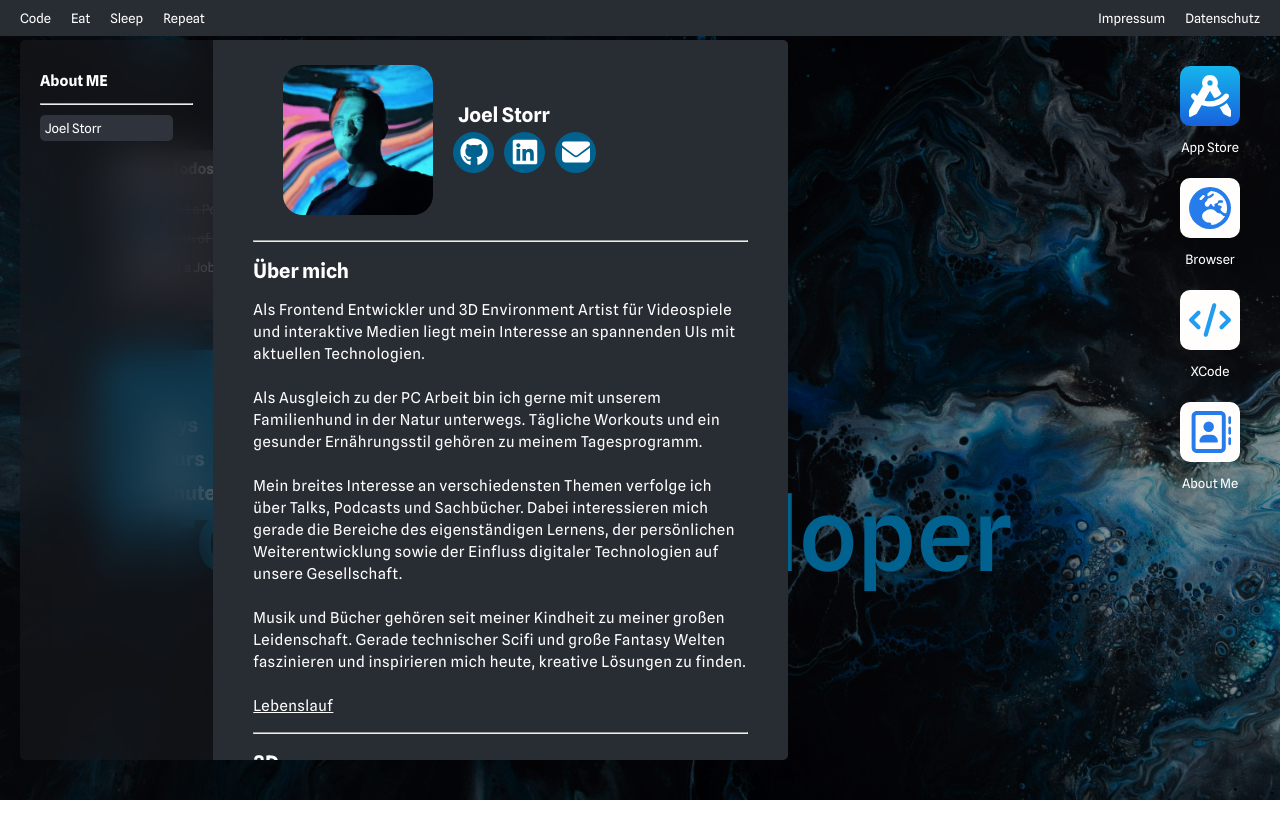
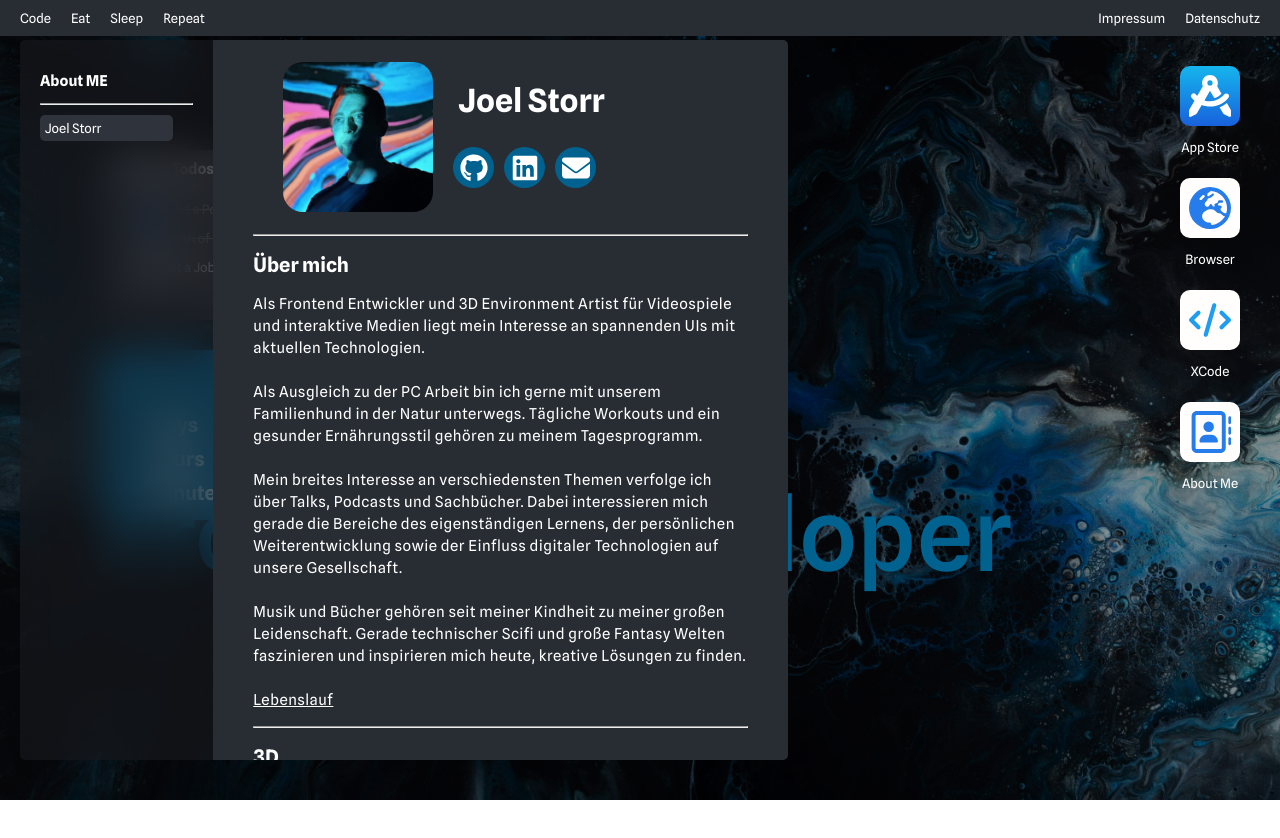
Before and after one commit to JoelStorr/portfolioWebsiteReact, a React (Vite) app: page /about in a window 1280 px wide. Shown: the top 838 px of the page. Built offline with nearby package versions, Linux system fonts and the light colour scheme.

Commit message:
Reworked Contact Spacing

```diff
--- a/src/Pages/Desktop/KontaktApp/Kontakt.css
+++ b/src/Pages/Desktop/KontaktApp/Kontakt.css
@@ -45,6 +45,7 @@
 
 
 .kontaktAppHader {
+    height: 20%;
     padding-top: 2.5rem;
     padding-left: 5rem;
     display: flex;
@@ -60,8 +61,17 @@
 }
 
 .contactinfoDetail {
+    height: 100%;
+    width: 50%;
+
+    display: flex;
     flex-direction: column;
-    width: 50%;
+
+    justify-content: space-around;
+}
+
+.contactinfoDetail h1{
+    font-size: xx-large;
 }
 
 .iconRow {
--- a/src/Pages/Desktop/KontaktApp/Kontakt.jsx
+++ b/src/Pages/Desktop/KontaktApp/Kontakt.jsx
@@ -1,4 +1,4 @@
-import React from "react";
+
 import { Link } from "react-router-dom";
 import "./Kontakt.css";
 
```
